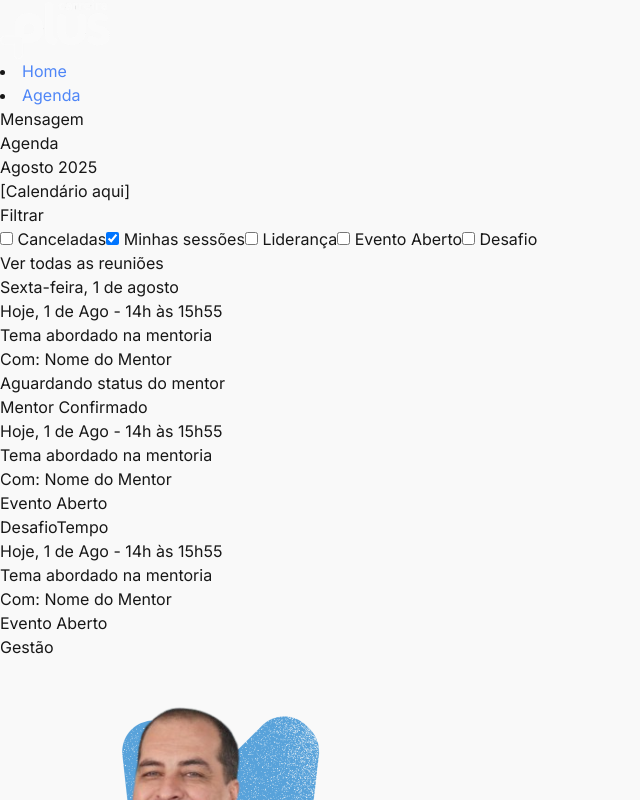
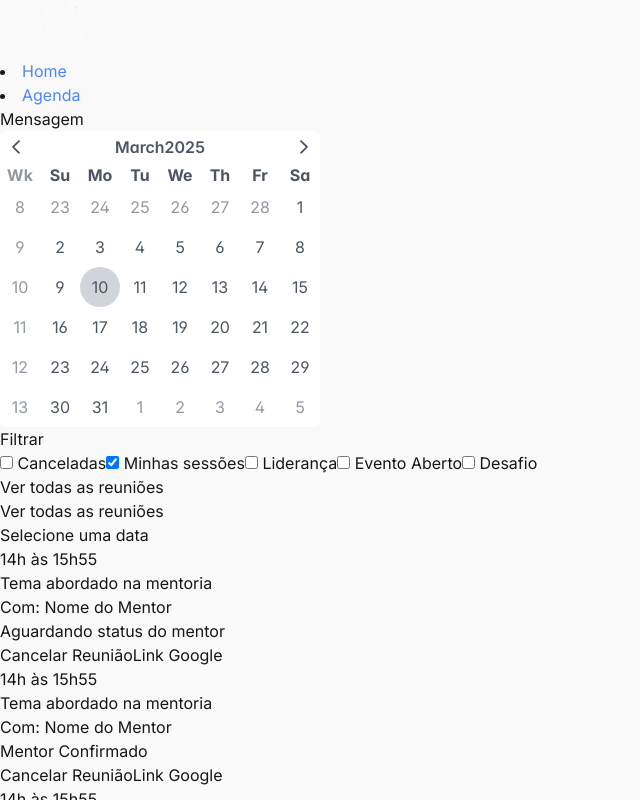
Before and after one commit to Convergente-CUBO/mentoria_mv, a Next.js app: page /agenda in a window 1280 px wide. Shown: the top 800 px of the page, without its empty margins (0-640 px from the left). Built offline with nearby package versions, Linux system fonts and the light colour scheme.

Commit message:
feat add: calendario acrescentado, e alguns componentes ajustados, e observações no TOPBAR

```diff
--- a/package.json
+++ b/package.json
@@ -14,7 +14,10 @@
     "lucide-react": "^0.474.0",
     "mentoria": "file:",
     "next": "^15.1.6",
+    "primeicons": "^7.0.0",
+    "primereact": "^10.9.2",
     "react": "^18.2.0",
+    "react-calendar": "^5.1.0",
     "react-dom": "^18.2.0",
     "swiper": "^11.2.2"
   },
--- a/src/app/agenda/page.tsx
+++ b/src/app/agenda/page.tsx
@@ -1,59 +1,96 @@
-import Calendar from "@/app/components/Calendar";
+"use client";
+
+import { useState } from "react";
 import Filters from "@/app/components/Filters";
 import SessionCard from "@/app/components/SessionCard";
+import { Calendar } from 'primereact/calendar';
+import { Nullable } from "primereact/ts-helpers";
 
+// Importe os estilos CSS do PrimeReact
+import "primereact/resources/themes/lara-light-indigo/theme.css"; // Ou outro tema
+import "primereact/resources/primereact.min.css";
+import "primeicons/primeicons.css";
 
-export default function Control() {
+export default function AgendaPage() {
+  const [selectedDate, setSelectedDate] = useState<Nullable<Date>>(null);
+
+  const handleDateChange = (date: Date | null) => {
+    setSelectedDate(date);
+  };
+
   return (
-    <>
-      <section
-        className="relative bg-cover bg-center bg-gray-800 bg-opacity-10 pt-[150px]">
-        <div className="min-h-screen flex flex-col bg-white text-black">
-          {/* Conteúdo Principal */}
-          <main className="flex-grow container mx-auto px-4 py-8">
-            <h1 className="text-2xl font-bold mb-6">Agenda</h1>
-
-            <div className="grid grid-cols-4 gap-4">
-              {/* Coluna 1 - Calendário e Filtros */}
-              <aside className="col-span-1 bg-gray-100 p-4 rounded-md">
-                <Calendar />
+    <section className="relative pt-[100px] bg-white max-h-screen ">
+      <div className="container mx-auto px-4 py-8 flex gap-20">
+        {/* Sidebar com Calendário e Filtros */}
+        <aside className="w-1/2 flex flex-col gap-4">
+          <div className="p-4"> {/* Removendo classes de layout flexível */}
+            <div className="card text-black " style={{ width: '350px' }}> {/* Adicionando tamanho fixo */}
+              <Calendar
+                value={selectedDate}
+                onChange={(e) => handleDateChange(e.value)}
+                inline
+                showWeek
+              />
+            </div>
+          </div>
           <Filters />
+          <button className="w-full mt-4 bg-green-500 text-[#00000] py-2 rounded-lg">
+            Ver todas as reuniões
+          </button>
         </aside>
 
-              {/* Coluna 2 - Sessões */}
-              <section className="col-span-3">
-                <h2 className="text-lg font-bold mb-4">Sexta-feira, 1 de agosto</h2>
-                <div className="grid gap-4">
-                  {/* Reutilizando o componente de sessões */}
+        {/* Conteúdo das Sessões */}
+        <section className="w-3/4">
+          {selectedDate && (
+            <p className="mt-4 text-lg text-black ">
+              Data selecionada:{" "}
+              <span className="font-bold text-black">
+                {selectedDate.toLocaleDateString("pt-BR")}
+              </span>
+            </p>
+          )}
+          <h2 className="text-xl font-bold mb-4">
+            {selectedDate
+              ? selectedDate.toLocaleDateString("pt-BR", {
+                weekday: "long",
+                day: "numeric",
+                month: "long",
+              })
+              : "Selecione uma data"}
+          </h2>
+
+          <div className="space-y-4">
             <SessionCard
-                    date="Hoje, 1 de Ago - 14h às 15h55"
+              date="14h às 15h55"
               title="Tema abordado na mentoria"
               mentor="Nome do Mentor"
               status="Aguardando status do mentor"
-                    badges={["Mentor Confirmado"]}
+              badges={["Cancelar Reunião", "Link Google"]}
             />
             <SessionCard
-                    date="Hoje, 1 de Ago - 14h às 15h55"
+              date="14h às 15h55"
+              title="Tema abordado na mentoria"
+              mentor="Nome do Mentor"
+              status="Mentor Confirmado"
+              badges={["Cancelar Reunião", "Link Google"]}
+            />
+            <SessionCard
+              date="14h às 15h55"
               title="Tema abordado na mentoria"
               mentor="Nome do Mentor"
               status="Evento Aberto"
-                    badges={["Desafio", "Tempo"]}
+              badges={["Desafio", "Tempo", "Link Google"]}
             />
             <SessionCard
-                    date="Hoje, 1 de Ago - 14h às 15h55"
+              date="14h às 15h55"
               title="Tema abordado na mentoria"
               mentor="Nome do Mentor"
               status="Evento Aberto"
-                    badges={["Gestão"]}
+              badges={["Desafio", "Gestão", "Link Google"]}
             />
           </div>
         </section>
       </div>
-          </main>
-
-
-        </div>
     </section>
-    </>
   );
 }
--- a/src/app/components/Calendar.tsx
+++ /dev/null
@@ -1,11 +0,0 @@
-export default function Calendar() {
-    return (
-      <div className="mb-4">
-        <h3 className="text-lg font-bold mb-2">Agosto 2025</h3>
-        <div className="bg-gray-200 p-4 rounded-md">
-          {/* Simulando calendário */}
-          <p className="text-center">[Calendário aqui]</p>
-        </div>
-      </div>
-    );
-  }
--- a/src/app/components/Filters.tsx
+++ b/src/app/components/Filters.tsx
@@ -1,8 +1,8 @@
 export default function Filters() {
     return (
-      <div className="bg-white p-4 rounded-md">
-        <h3 className="text-lg font-bold mb-2">Filtrar</h3>
-        <div className="flex flex-col space-y-2">
+      <div className="bg-[#E2E2E2] p-4 rounded-md">
+        <h3 className="text-lg font-bold mb-2 text-black">Filtrar</h3>
+        <div className="flex flex-col space-y-2 text-black">
           <label>
             <input type="checkbox" className="mr-2" /> Canceladas
           </label>
@@ -19,7 +19,7 @@ export default function Filters() {
             <input type="checkbox" className="mr-2" /> Desafio
           </label>
         </div>
-        <button className="bg-blue-500 text-white px-4 py-2 mt-4 rounded-md">
+        <button className="bg-blue-500 text-white px-4 py-2 mt-4 rounded-md ">
           Ver todas as reuniões
         </button>
       </div>
--- a/src/app/components/TopBar.tsx
+++ b/src/app/components/TopBar.tsx
@@ -5,7 +5,7 @@ import logo from "../../assets/Ativo 11 1.png"; // Verifique o caminho da imagem
 
 export default function TopBar() {
   return (
-    <div className="absolute top-0 w-full z-50 transition-all duration-300 bg-transparent">
+    <div className="absolute top-0 w-full z-50 bg-[#00365F]">{/* Ajustear o TOPBAR, para quando estiver na tela de HOME, ele ficar transparente, mas quando estiver em outras, ele mudar para essa cor detemrianda */}
       <div className="container mx-auto flex justify-between items-center px-2 py-4">
         {/* Logo */}
         <div className="flex items-center mt-2 ml-2">
```
Also changed, not shown: 1 other file (tests, documents, lock files or other folders). Lines whose indentation alone changed are shown as unchanged.
